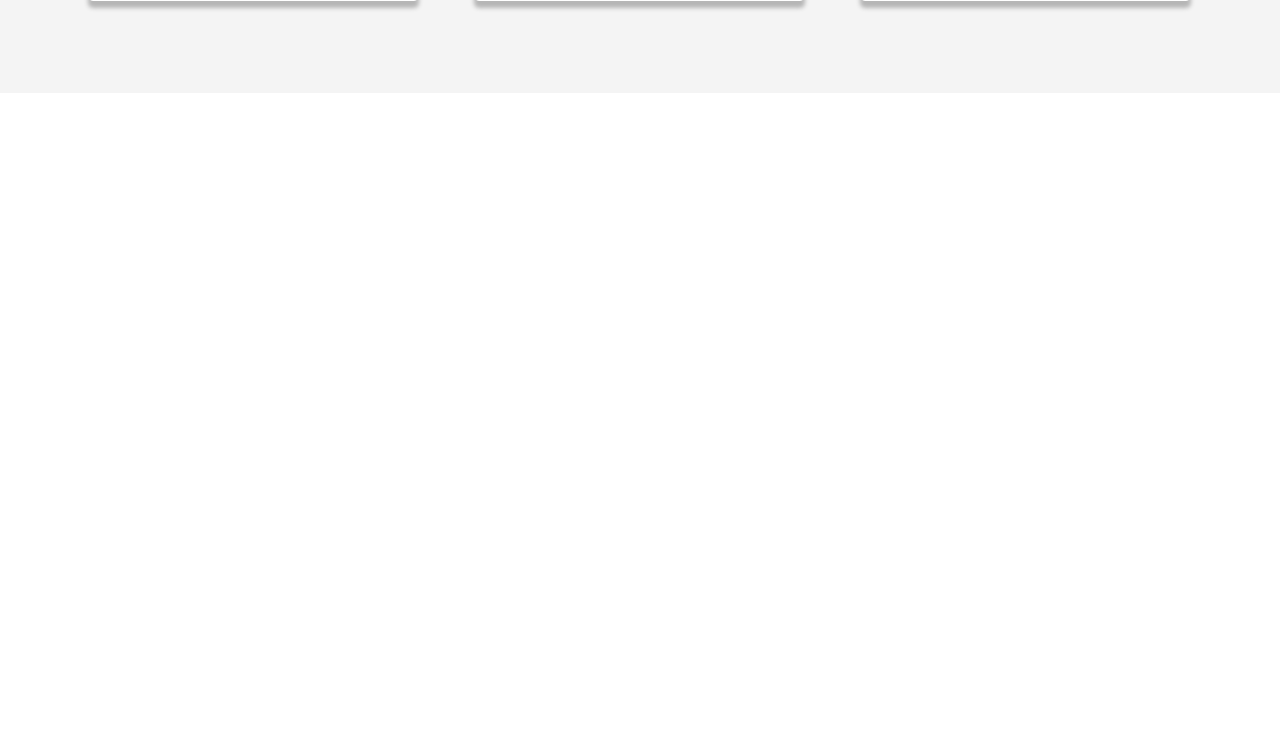
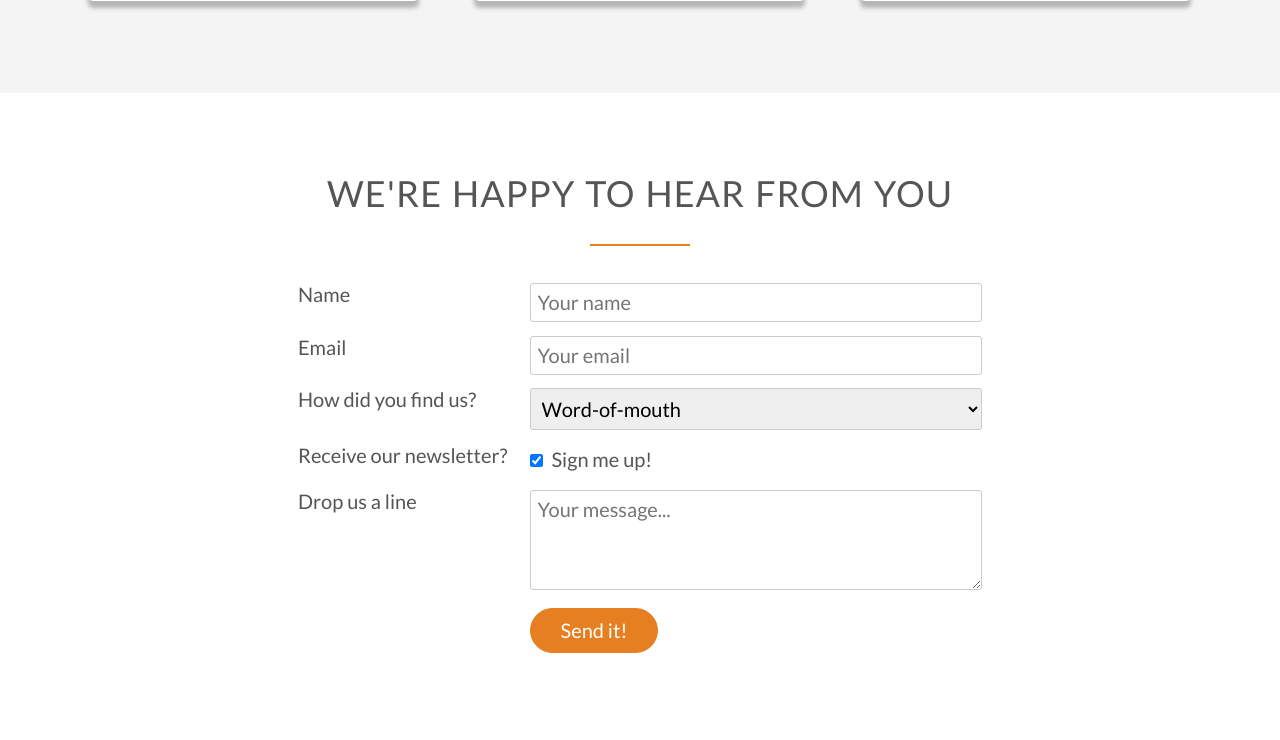
Before and after one commit to SparksFullStack/omnifood, a PHP site: page /index.html in a window 1280 px wide. Shown: the part 4561-5301 px from the top of the page. Before the commit the page ends 4573 px from the top, so only its background shows below. Run offline with PHP 8.4, Linux system fonts and the light colour scheme; some libraries are stand-ins or nearby versions.

Commit message:
contact section finished

```diff
--- a/index.html
+++ b/index.html
@@ -333,6 +333,81 @@
                 </div>
             </div>
         </section>
+
+        <section class='section-form'>
+            <div class='row'>
+                <h2>We're happy to hear from you</h2>
+            </div>
+
+            <div class='row'>
+                <form method='post' action='#' class='contact-form'>
+                    <div class='row'>
+                        <div class='col span-1-of-3'>
+                            <label for='name'>Name</label>
+                        </div>
+
+                        <div class='col span-2-of-3'>
+                            <input type='text' name='name' id='name' placeholder='Your name' required />
+                        </div>
+                    </div>
+
+                    <div class='row'>
+                        <div class='col span-1-of-3'>
+                            <label for='email'>Email</label>
+                        </div>
+
+                        <div class='col span-2-of-3'>
+                            <input type='email' name='email' id='email' placeholder='Your email' required />
+                        </div>
+                    </div>
+
+                    <div class='row'>
+                        <div class='col span-1-of-3'>
+                            <label for='find-us'>How did you find us?</label>
+                        </div>
+
+                        <div class='col span-2-of-3'>
+                            <select name='find-us' id='find-us'>
+                                <option value='word-of-mouth' selected>Word-of-mouth</option>
+                                <option value='search'>Search engine</option>
+                                <option value='ad'>Advertisement</option>
+                                <option value='other'>Other</option>
+                            </select>
+                        </div>
+                    </div>
+
+                    <div class='row'>
+                        <div class='col span-1-of-3'>
+                            <label for='news'>Receive our newsletter?</label>
+                        </div>
+
+                        <div class='col span-2-of-3'>
+                            <input type='checkbox' name='news' id='news' checked /> Sign me up!
+                        </div>
+                    </div>
+
+                    <div class='row'>
+                        <div class='col span-1-of-3'>
+                            <label for='message'>Drop us a line</label>
+                        </div>
+
+                        <div class='col span-2-of-3'>
+                            <textarea name='message' placeholder='Your message...'></textarea>
+                        </div>
+                    </div>
+
+                    <div class='row'>
+                        <div class='col span-1-of-3'>
+                            <label>&nbsp;</label>
+                        </div>
+
+                        <div class='col span-2-of-3'>
+                            <input type='submit' value='Send it!' />
+                        </div>
+                    </div>
+                </form>
+            </div>
+        </section>
         <script src="https://unpkg.com/ionicons@4.4.6/dist/ionicons.js"></script>
     </body>
 </html>
--- a/resources/css/style.css
+++ b/resources/css/style.css
@@ -127,7 +127,8 @@
 
 /* -----Buttons----- */
 .btn:link,
-.btn:visited {
+.btn:visited,
+input[type=submit] {
     display: inline-block;
     padding: 10px 30px;
     font-weight: 300px;
@@ -138,13 +139,15 @@
 }
 
 .btn:hover,
-.btn:active {
+.btn:active,
+input[type=submit] {
     background-color: #cf6d17;
 }
 
 
 .btn-full:link,
-.btn-full:visited {
+.btn-full:visited,
+input[type=submit] {
     background-color: #e67e22;
     border: 1px solid #e67e22;
     color: #fff;
@@ -158,7 +161,9 @@
 }
 
 .btn-full:hover,
-.btn-full:active {
+.btn-full:active,
+input[type=submit]:hover,
+input[type=submit]:active {
     border: 1px solid #cf6d17;
     background-color: #cf6d17;
 }
@@ -449,3 +454,32 @@
 .plan-box ul li {
     padding: 5px 0;
 }
+
+/* ------------------------------- */
+/* Contact */
+/* ------------------------------- */
+
+.contact-form {
+    width: 60%;
+    margin: 0 auto;
+}
+
+input[type=text],
+input[type=email],
+select,
+textarea {
+    width: 100%;
+    padding: 7px;
+    border-radius: 3px;
+    border: 1px solid #ccc;
+}
+
+textarea {
+    height: 100px;
+}
+
+input[type=checkbox] {
+    margin: 10px 5px 10px 0;
+}
+
+*:focus {outline:none}
```
